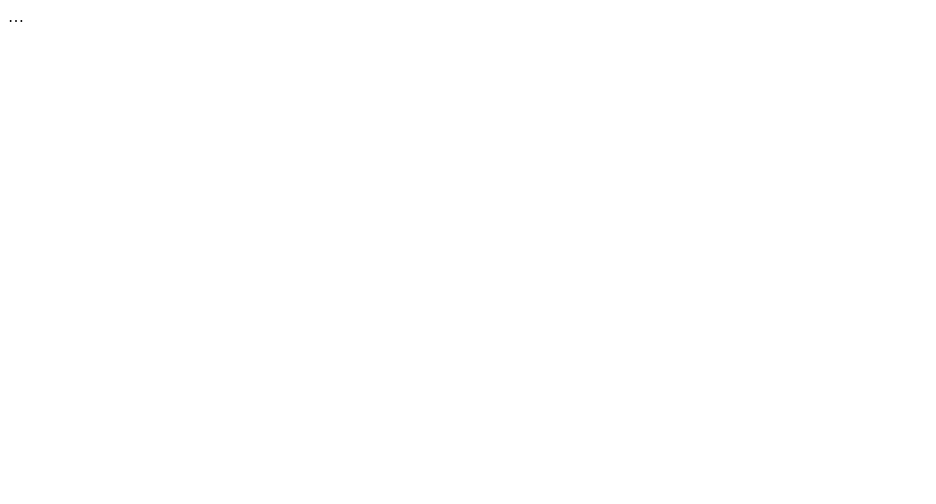
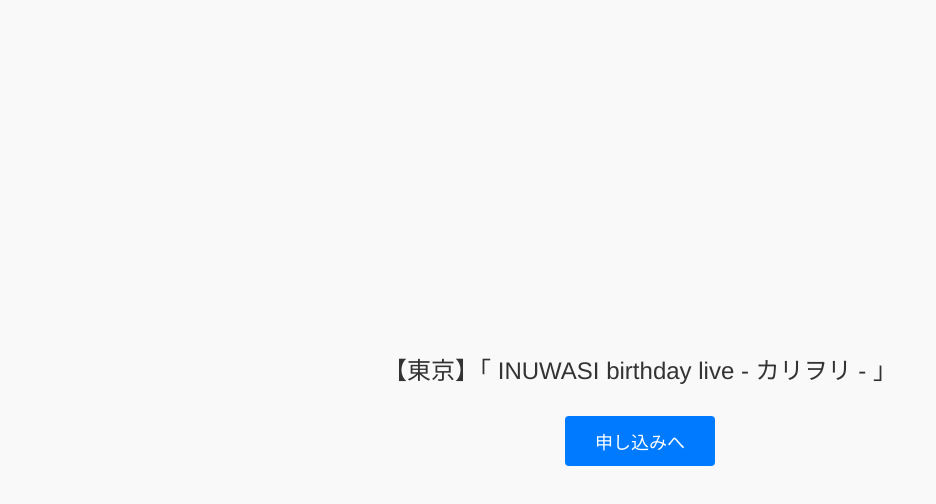
Before and after one commit to dayoshi0321/form_krwr, a plain HTML site: page index.html in a window 1280 px wide. Shown: the whole page, without its empty margins (0-936 px from the left). Drawn offline with Linux system fonts and the light colour scheme.

Commit message:
index.html を更新

```diff
--- a/index.html
+++ b/index.html
@@ -1,22 +1,63 @@
+<!DOCTYPE html>
 <html lang="ja">
 <head>
-<meta charset="UTF-8">
-<meta name="viewport" content="width=device-width, initial-scale=1.0">
-<title>申し込みページ</title>
-<style>
-" body { display: flex; flex-direction: column; justify-content: center; align-items: center; min-height: 100vh; margin: 0; background: #f9f9f9; font-family: sans-serif; padding: 20px; } .container { display: grid; grid-template-columns: repeat(auto-fit, minmax(280px, 1fr)); gap: 20px; width: 100%; max-width: 900px; } .card { background: #fff; border-radius: 10px; padding: 20px; box-shadow: 0 4px 12px rgba(0, 0, 0, 0.1); display: flex; flex-direction: column; justify-content: space-between; text-align: center; } .description { margin-bottom: 20px; font-size: 16px; color: #333; line-height: 1.4; } form input[type="submit"] { padding: 12px 24px; font-size: 18px; border: none; border-radius: 6px; background-color: #ff00b8; color: #fff; cursor: pointer; transition: background 0.2s; } form input[type="submit"]:hover { background-color: #e000a5; } "
-</style>
-<style type="text/css">
-</style>
-<style type="text/css">
-</style>
-<style type="text/css">
-</style>
-<style type="text/css">
-</style>
-<style type="text/css">
-</style>
+    <meta charset="UTF-8">
+    <meta name="viewport" content="width=device-width, initial-scale=1.0">
+    <title>申し込みページ</title>
+    <style>
+        /* ページ全体のスタイル（中央配置にするための設定） */
+        body {
+            font-family: 'Helvetica Neue', Arial, sans-serif;
+            background-color: #f9f9f9;
+            margin: 0;
+            padding: 0;
+            display: flex;
+            justify-content: center;
+            align-items: center;
+            height: 100vh; /* 画面の高さに合わせる */
+            text-align: center;
+        }
+
+        /* コンテンツを囲むコンテナのスタイル */
+        .container {
+            padding: 20px;
+        }
+
+        /* タイトル・イベント名のスタイル */
+        h1 {
+            font-size: 24px;
+            color: #333;
+            margin-bottom: 30px;
+            font-weight: normal;
+        }
+
+        /* 申し込みボタン（リンク）のスタイル */
+        .btn-link {
+            display: inline-block;
+            text-decoration: none;
+            background-color: #007bff; /* ボタンの色（青） */
+            color: #fff; /* 文字の色（白） */
+            padding: 12px 30px;
+            font-size: 18px;
+            border-radius: 4px; /* 角の丸み */
+            transition: background-color 0.3s ease;
+        }
+
+        /* ボタンにマウスを乗せたときの効果 */
+        .btn-link:hover {
+            background-color: #0056b3; /* 少し濃い青になる */
+        }
+    </style>
 </head>
-<body>…</body>
-<div style="all: initial;">
+<body>
+
+    <div class="container">
+        <!-- イベント名や見出し（必要に応じて書き換えてください） -->
+        <h1>【東京】「 INUWASI birthday live - カリヲリ - 」</h1>
+
+        <!-- イープラスの申し込みリンク -->
+        <a href="https://eplus.jp/sf/detail/4017580001?P6=777" class="btn-link">申し込みへ</a>
+    </div>
+
+</body>
 </html>
```
